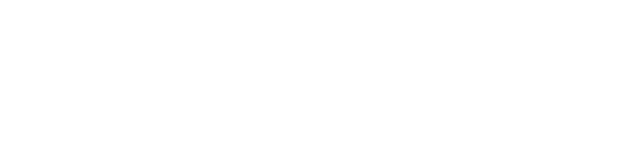
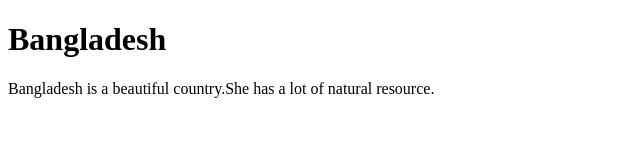
Before and after one commit to mdraselbelal/my-second-repo, a plain HTML site: page index.html in a window 1280 px wide. Shown: the whole page, without its empty margins (0-640 px from the left). Drawn offline with Linux system fonts and the light colour scheme.

Commit message:
added paragraph

```diff
--- a/index.html
+++ b/index.html
@@ -7,6 +7,7 @@
     <title>My second github repo</title>
 </head>
 <body>
-
+    <h1>Bangladesh</h1>
+    <p>Bangladesh is a beautiful country.She has a lot of natural resource.</p>
 </body>
 </html>
```
